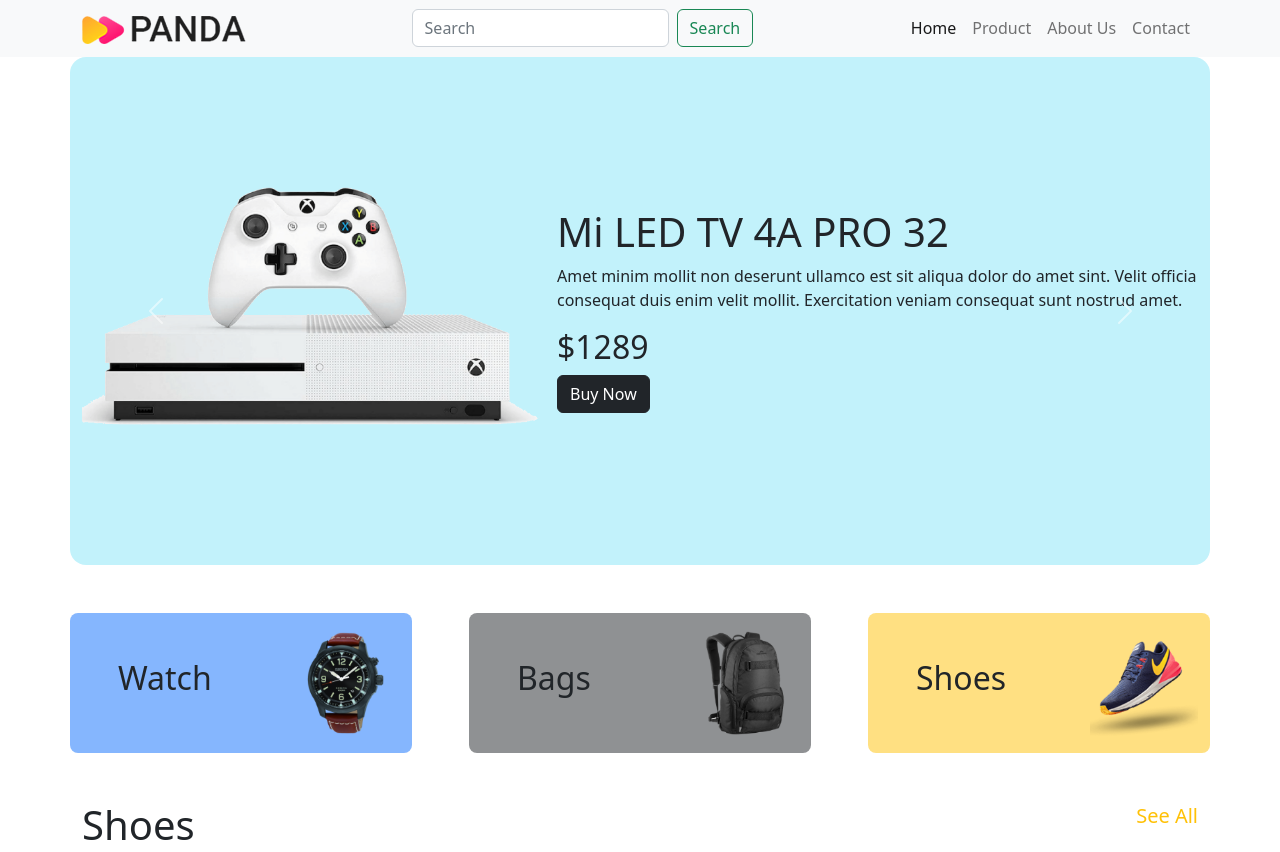
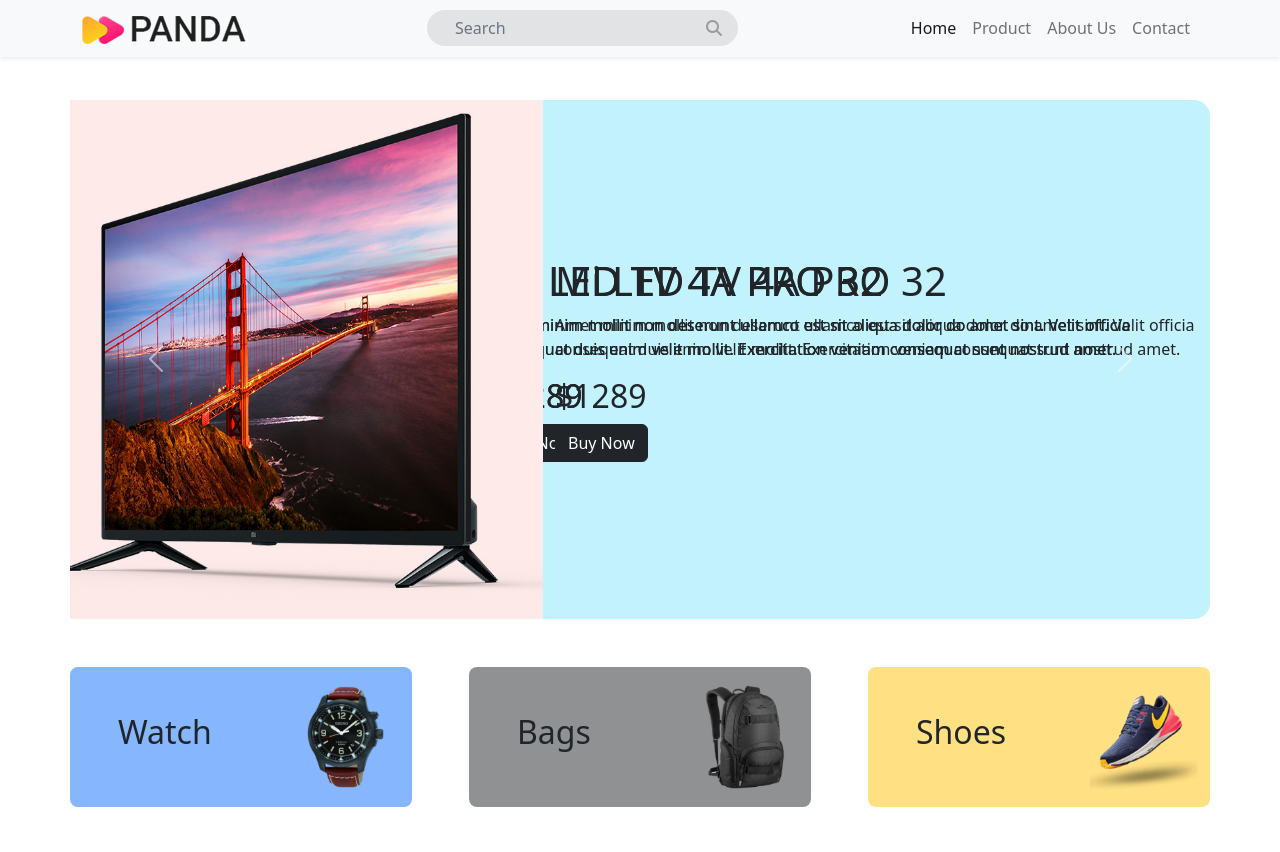
Before and after one commit to sohanemon/panda-ecommerce, a plain HTML site: page index.html in a window 1280 px wide. Shown: the top 852 px of the page. Drawn offline with nearby package versions, Linux system fonts and the light colour scheme.

Commit message:
desktop done

```diff
--- a/index.html
+++ b/index.html
@@ -12,14 +12,18 @@
       crossorigin="anonymous"
     />
     <link rel="stylesheet" href="style.css" />
+    <script
+      src="https://kit.fontawesome.com/4a314d7cd5.js"
+      crossorigin="anonymous"
+    ></script>
   </head>
   <body>
-    <nav class="navbar navbar-expand-lg bg-light">
+    <nav class="navbar navbar-expand-lg bg-light mb-5 shadow-sm fixed-top">
       <div class="container">
         <a class="navbar-brand" href="#"
           ><img src="./images/logo.png" alt=""
         /></a>
-        <!-- <button
+        <button
           class="navbar-toggler"
           type="button"
           data-bs-toggle="collapse"
@@ -29,22 +33,26 @@
           aria-label="Toggle navigation"
         >
           <span class="navbar-toggler-icon"></span>
-        </button> -->
+        </button>
 
         <div
           class="collapse navbar-collapse nav__container"
           id="navbarSupportedContent"
         >
-          <form class="d-flex mx-auto" role="search">
+          <form
+            class="d-flex mx-auto rounded-pill bg-dark d-flex px-3 align-items-center bg-opacity-10"
+            role="search"
+          >
             <input
-              class="form-control me-2"
+              style="outline: 0"
+              class="form-control me-2 border-0 bg-transparent"
               type="search"
               placeholder="Search"
               aria-label="Search"
-            />
-            <button class="btn btn-outline-success" type="submit">
-              Search
-            </button>
+            /><i
+              style="color: rgb(155, 155, 155)"
+              class="fa-solid fa-magnifying-glass"
+            ></i>
           </form>
           <ul class="navbar-nav d-flex justify-content-between mb-2 mb-lg-0">
             <li class="nav__form"></li>
@@ -67,6 +75,7 @@
     <!-- Carousel Start -->
     <div
       id="carouselExampleControls"
+      style="margin-top: 100px; padding: 0 !important"
       class="carousel slide container bg-opacity-25 rounded-4 bg-info"
       data-bs-ride="carousel"
     >
@@ -76,6 +85,48 @@
             <div class="col-5 p-0">
               <img
                 src="./images/banner-images/xbox.png"
+                class="d-block w-100 img-fluid"
+                alt="..."
+              />
+            </div>
+            <div class="col-7 d-flex justify-content-center flex-column">
+              <h1>Mi LED TV 4A PRO 32</h1>
+              <p>
+                Amet minim mollit non deserunt ullamco est sit aliqua dolor do
+                amet sint. Velit officia consequat duis enim velit mollit.
+                Exercitation veniam consequat sunt nostrud amet.
+              </p>
+              <h2>$1289</h2>
+              <button class="btn btn-dark width-max-content">Buy Now</button>
+            </div>
+          </div>
+        </div>
+        <div class="carousel-item active">
+          <div class="row">
+            <div class="col-5 p-0">
+              <img
+                src="./images/banner-images/headphone.png"
+                class="d-block w-100 img-fluid"
+                alt="..."
+              />
+            </div>
+            <div class="col-7 d-flex justify-content-center flex-column">
+              <h1>Mi LED TV 4A PRO 32</h1>
+              <p>
+                Amet minim mollit non deserunt ullamco est sit aliqua dolor do
+                amet sint. Velit officia consequat duis enim velit mollit.
+                Exercitation veniam consequat sunt nostrud amet.
+              </p>
+              <h2>$1289</h2>
+              <button class="btn btn-dark width-max-content">Buy Now</button>
+            </div>
+          </div>
+        </div>
+        <div class="carousel-item active">
+          <div class="row">
+            <div class="col-5 p-0">
+              <img
+                src="./images/banner-images/tv.png"
                 class="d-block w-100 img-fluid"
                 alt="..."
               />
@@ -161,7 +212,7 @@
         </div>
       </div>
       <div class="card border-0 shadow-lg" style="width: 18rem">
-        <img src="./images/shoes/shoe-1.png" class="card-img-top" alt="..." />
+        <img src="./images/shoes/shoe-3.png" class="card-img-top" alt="..." />
         <div class="card-body">
           <h5 class="card-title">Reebok Dart Men’s Shoes</h5>
           <p class="card-text">
@@ -173,7 +224,7 @@
         </div>
       </div>
       <div class="card border-0 shadow-lg" style="width: 18rem">
-        <img src="./images/shoes/shoe-1.png" class="card-img-top" alt="..." />
+        <img src="./images/shoes/shoe-2.png" class="card-img-top" alt="..." />
         <div class="card-body">
           <h5 class="card-title">Reebok Dart Men’s Shoes</h5>
           <p class="card-text">
@@ -199,9 +250,21 @@
     </div>
     <div class="container card-group row-cols-3 my-5 gap-5">
       <div class="card border-0 p-3 shadow-lg" style="width: 18rem">
-        <img src="./images/bags/bag-1.png" class="card-img-top" alt="..." />
+        <img src="./images/bags/bag-3.png" class="card-img-top" alt="..." />
         <div class="card-body">
-          <h5 class="card-title">Reebok Dart Men’s Shoes</h5>
+          <h5 class="card-title">Kalu</h5>
+          <p class="card-text">
+            Amet minim mollit non deserunt ullamco est sit aliqua dolor do amet
+            sint.
+          </p>
+          <h2>$1289</h2>
+          <a href="#" class="btn btn-dark">Buy Now</a>
+        </div>
+      </div>
+      <div class="card border-0 shadow-lg" style="width: 18rem">
+        <img src="./images/bags/bag-2.png" class="card-img-top" alt="..." />
+        <div class="card-body">
+          <h5 class="card-title">Nilu</h5>
           <p class="card-text">
             Amet minim mollit non deserunt ullamco est sit aliqua dolor do amet
             sint.
@@ -213,19 +276,7 @@
       <div class="card border-0 shadow-lg" style="width: 18rem">
         <img src="./images/bags/bag-1.png" class="card-img-top" alt="..." />
         <div class="card-body">
-          <h5 class="card-title">Reebok Dart Men’s Shoes</h5>
-          <p class="card-text">
-            Amet minim mollit non deserunt ullamco est sit aliqua dolor do amet
-            sint.
-          </p>
-          <h2>$1289</h2>
-          <a href="#" class="btn btn-dark">Buy Now</a>
-        </div>
-      </div>
-      <div class="card border-0 shadow-lg" style="width: 18rem">
-        <img src="./images/bags/bag-1.png" class="card-img-top" alt="..." />
-        <div class="card-body">
-          <h5 class="card-title">Reebok Dart Men’s Shoes</h5>
+          <h5 class="card-title">Lalu</h5>
           <p class="card-text">
             Amet minim mollit non deserunt ullamco est sit aliqua dolor do amet
             sint.
--- a/style.css
+++ b/style.css
@@ -15,3 +15,6 @@
 .img-fluid {
   height: 100% !important;
 }
+nav ul > li > a {
+  font-weight: 500 !important;
+}
```
